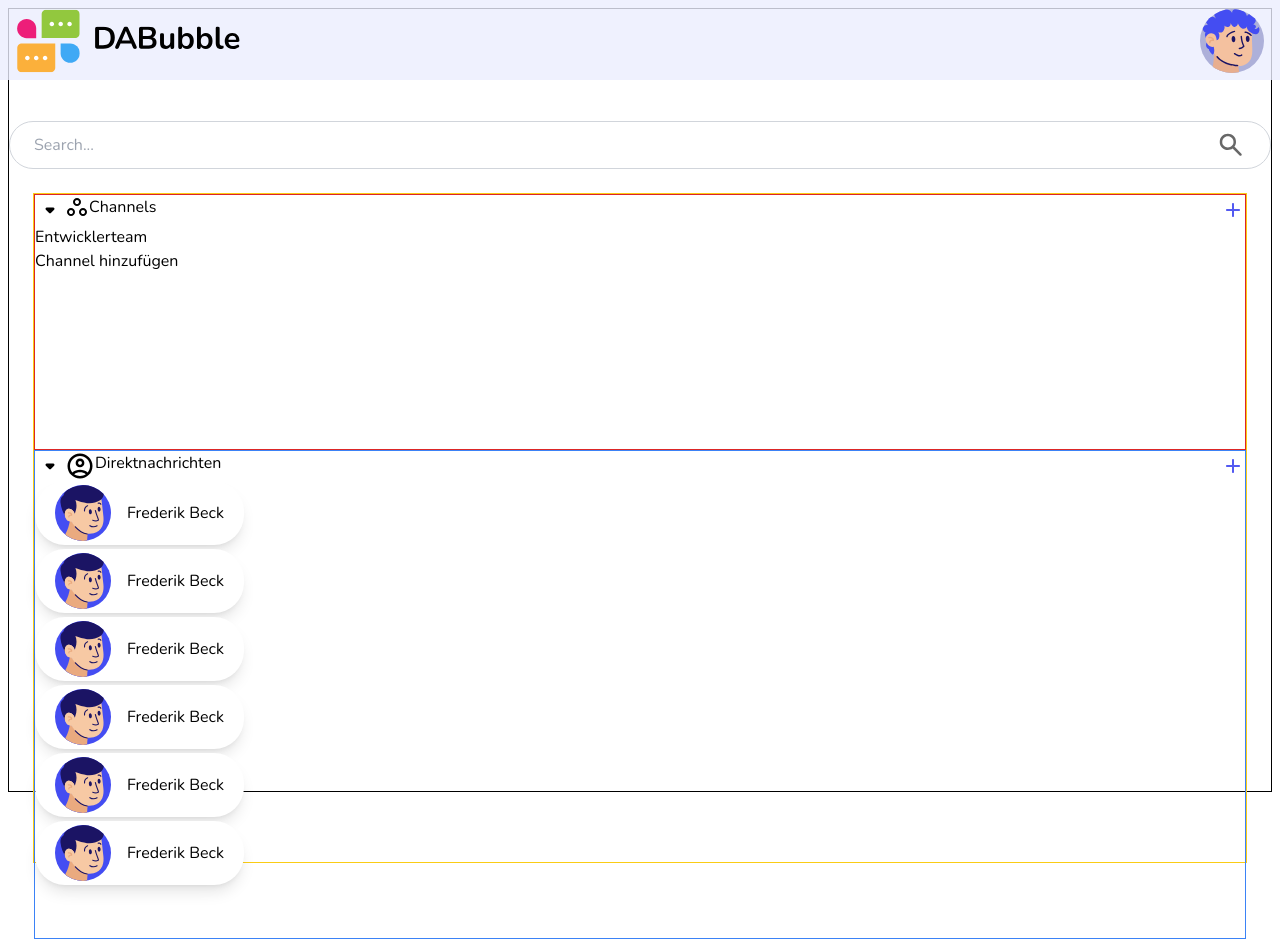
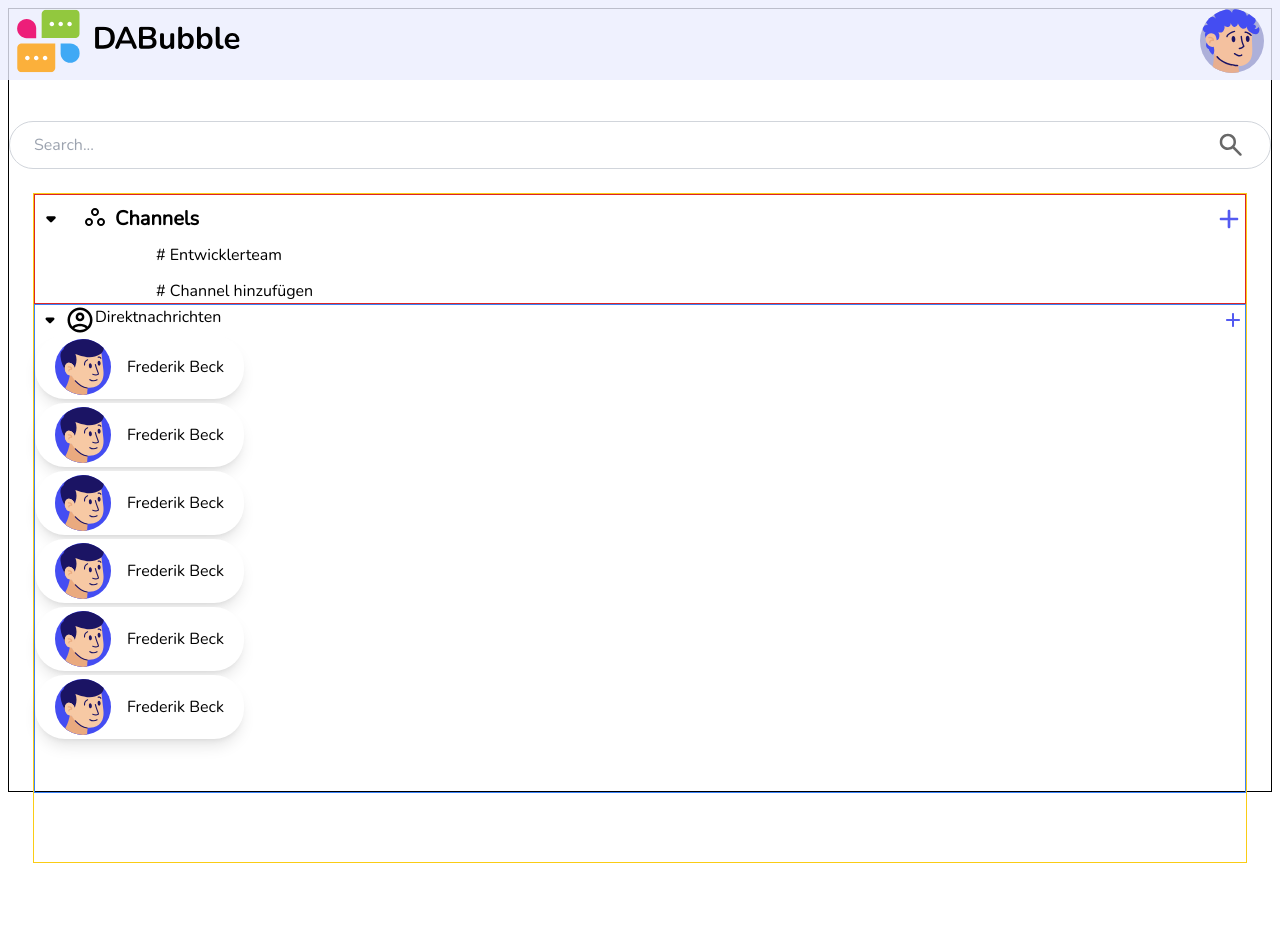
Before and after one commit to ozanorhn/DaBubble, an Angular app: page /channel in a window 1280 px wide. After the commit the page ends 863 px from the top, so only its background shows below. Built offline with nearby package versions, Linux system fonts and the light colour scheme.

Commit message:
Channels dropdown

```diff
--- a/src/app/components/channel-page/channel-page.component.html
+++ b/src/app/components/channel-page/channel-page.component.html
@@ -62,15 +62,11 @@
 
 <section class="flex flex-col h-screen p-2">
   <app-header></app-header>
-
   <div class="h-full border border-black pt-28">
-
     <app-search></app-search>
-
     <div class="flex flex-col h-full mx-6 my-6 border border-yellow-400">
       <app-channels></app-channels>
       <app-direct-messages></app-direct-messages>
     </div>
-
   </div>
 </section>
--- a/src/app/components/channel-page/channels/channels.component.html
+++ b/src/app/components/channel-page/channels/channels.component.html
@@ -1,17 +1,24 @@
-<section class="h-64 border border-red-600">
+<section class="border border-red-600 h-fit">
 
-    <div class="flex justify-between w-full">
-        <button class="flex ">
-            <img src="/assets/icons/arrow_drop_down.svg" alt="">
-            <img src="/assets/icons/workspaces.svg" alt="">
-            Channels
+    <div class="flex items-center justify-between w-full h-12">
+
+
+        <button (click)="toggleDropDown()" class="flex items-center gap-4">
+            <img class="size-8" id="droparrow" src="/assets/icons/arrow_drop_down.svg" alt="">
+            <div class="flex gap-2 text-xl font-bold">
+                <img class="size-6" src="/assets/icons/workspaces.svg" alt="">
+                Channels
+            </div>
         </button>
-        <img src="/assets/icons/add.svg" alt="">
+
+
+
+        <img class="size-8" src="/assets/icons/add.svg" alt="">
     </div>
 
-    <ul>
-        <li>Entwicklerteam</li>
-        <li>Channel hinzufügen</li>
+    <ul id="dropList" class="w-full pl-[10%] flex flex-col gap-3">
+        <li># Entwicklerteam</li>
+        <li># Channel hinzufügen</li>
     </ul>
 
 
--- a/src/app/components/channel-page/channels/channels.component.ts
+++ b/src/app/components/channel-page/channels/channels.component.ts
@@ -8,4 +8,12 @@ import { Component } from '@angular/core';
 })
 export class ChannelsComponent {
 
+  toggleDropDown() {
+    let list = document.getElementById('dropList');
+    list?.classList.toggle('hidden');
+
+    let arrow = document.getElementById('droparrow');
+    arrow?.classList.toggle('-rotate-90')
+  }
+
 }
```
